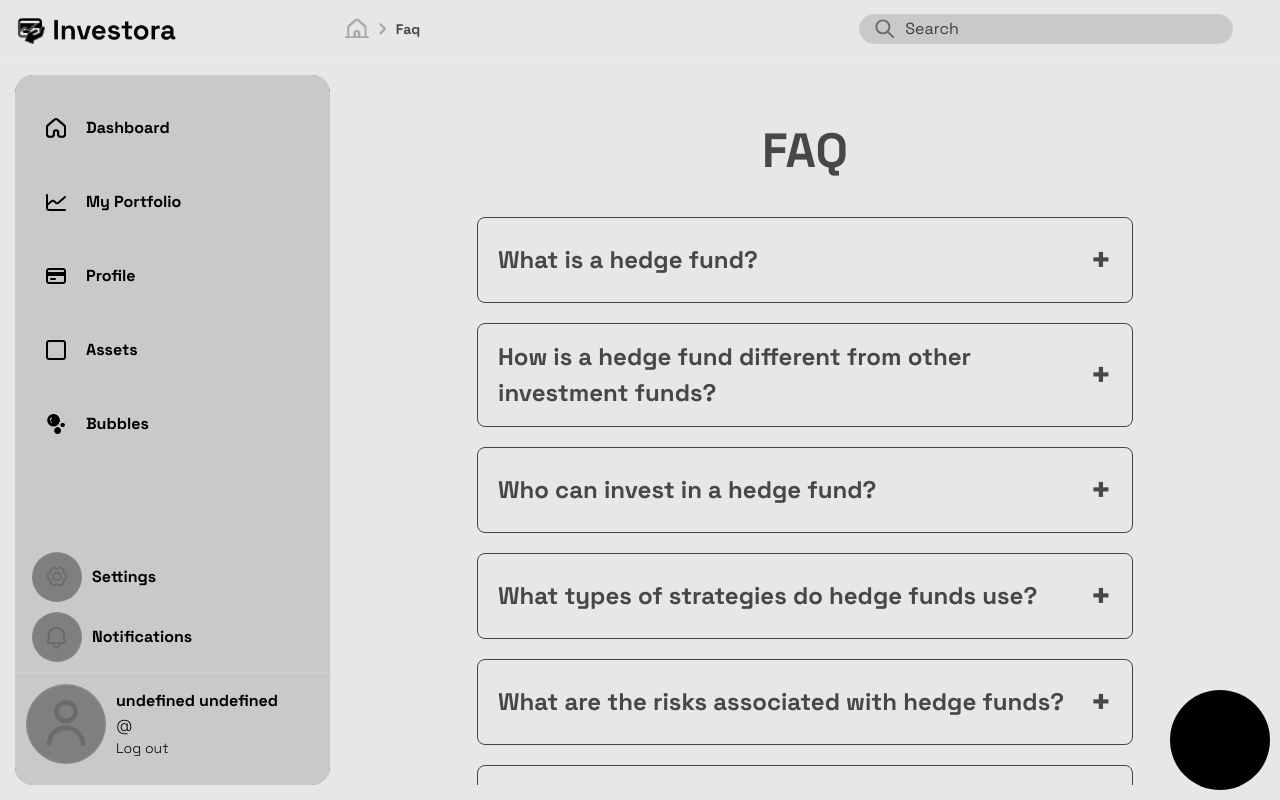
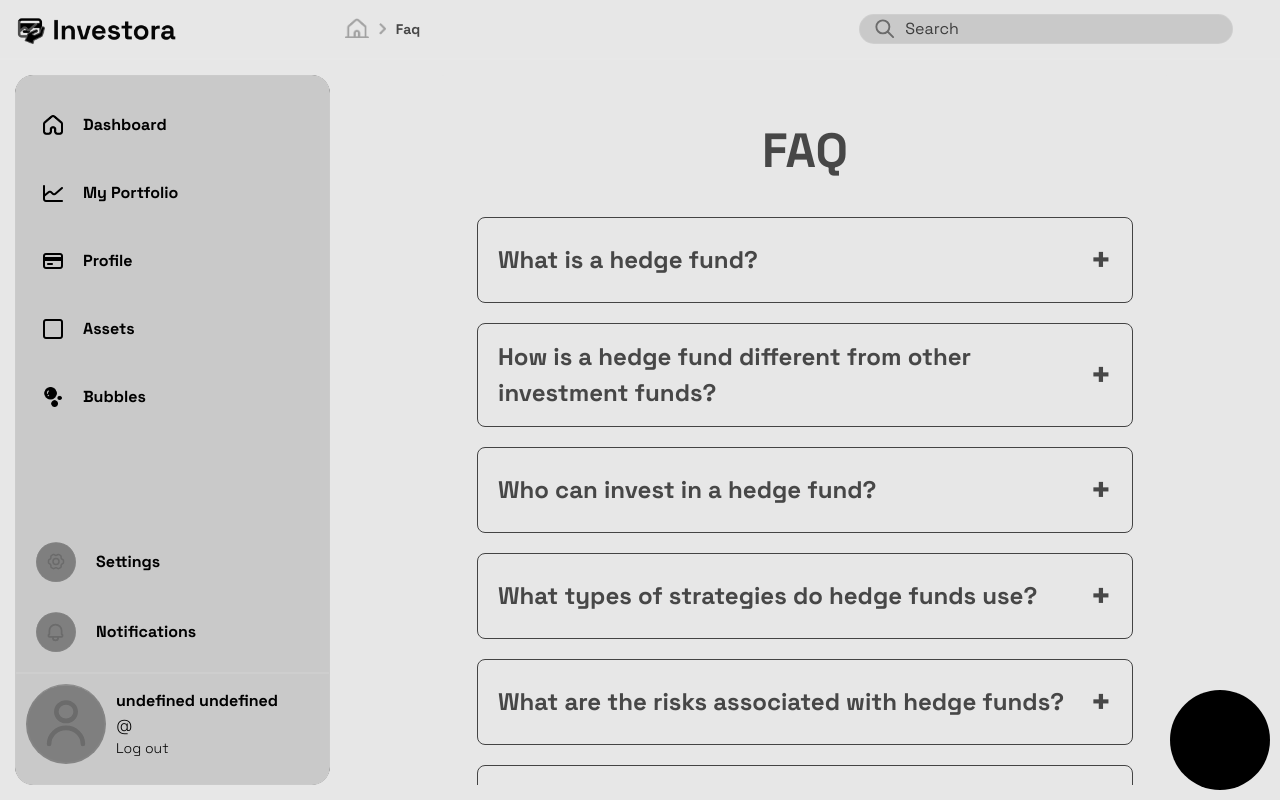
Before and after one commit to MaxRoenco/pbl-finance, a React (Vite) app in the folder Frontend/: page /faq in a window 1280 px wide. Built offline with nearby package versions, Linux system fonts and the light colour scheme.

Commit message:
Settings page

```diff
--- a/Frontend/src/App.jsx
+++ b/Frontend/src/App.jsx
@@ -26,6 +26,8 @@ import Assets from './components/Assets/Assets';
 import Contact from './components/ContactUs/Contact';
 import { StarsCanvas } from './components/canvas';
 import Preferences from './components/Preferences/Preferences';
+import Settings from './components/Settings/Settings';
+import Notifications from './components/Notifications/Notifications';
 
 function Layout() {
   const location = useLocation();
@@ -57,6 +59,8 @@ function Layout() {
             <Route path="/forgot" element={<ForgotPassword />} />
             <Route path="/buy" element={<Buy />} />
             <Route path="/assets" element={<Assets />} />
+            <Route path="/settings" element={<Settings />} />
+            <Route path="/notifications" element={<Notifications />} />
             <Route path="/chart" element={<Chart symbol='ETCUSDT' />} />
           </Routes>
         </Content>
--- a/Frontend/src/components/LeftBar/LeftBar.jsx
+++ b/Frontend/src/components/LeftBar/LeftBar.jsx
@@ -29,8 +29,14 @@ const LeftBar = () => {
                 </ul>
                 <div className={styles.lowerWrapper}>
                     <div className={styles.settings}>
-                        <div><img src={`${lightMode ? "gearLight.svg" : "gear.png"}`} alt="gear" /> Settings</div>
-                        <div><img src={`${lightMode ? "bellLight.svg" : "bell.png"}`} alt="bell" /> Notifications</div>
+                        <Link to='/settings' className={`${styles.linkItem1} ${location.pathname === '/settings' ? styles.selected : ''}`}>
+                            <img src={`${lightMode ? "gearLight.svg" : "gear.png"}`} alt="gear" />
+                            Settings
+                        </Link>
+                        <Link to='/notifications' className={`${styles.linkItem1} ${location.pathname === '/notifications' ? styles.selected : ''}`}>
+                            <img src={`${lightMode ? "bellLight.svg" : "bell.png"} `} alt="bell" className='' />
+                            Notifications
+                        </Link>
                     </div>
                     <div className={styles.infoContainer}>
                         <img src={`${lightMode ? "profileLight.svg" : "/profilepic.png"}`} alt="Profile" />
--- a/Frontend/src/components/LeftBar/LeftBar.module.css
+++ b/Frontend/src/components/LeftBar/LeftBar.module.css
@@ -48,7 +48,7 @@ transform: matrix(0.75, 0.66, -0.33, 0.94, 0, 0);
 }
 
 .linkItem {
-    padding: 20px;
+    padding: 17px;
     display: flex;
     justify-content: start;
     align-items: center;
@@ -58,7 +58,7 @@ transform: matrix(0.75, 0.66, -0.33, 0.94, 0, 0);
     transition: background-color ease 1s;
 }
 
-.linkItem::before {
+.linkItem::before, .linkItem1::before {
     content: '';
     position: absolute;
     left: 0;
@@ -69,17 +69,36 @@ transform: matrix(0.75, 0.66, -0.33, 0.94, 0, 0);
     transition: width 0.3s ease; /* Transition for width */
 }
 
-.linkItem:hover::before {
+.linkItem:hover::before , .linkItem1:hover::before {
     width: 3px; /* Expands to create the "border" */
 }
 
-.linkItem:hover {
+.linkItem:hover, .linkItem1:hover {
     background-color: rgba(220, 214, 241, 0.4);
     filter: drop-shadow(0px 4px 4px rgba(0, 0, 0, 0.25));
 }
 
 .linkItem>img {
     width: 20px;
+    margin-right: 20px;
+    margin-left: 10px;
+    z-index: 1
+}
+
+
+.linkItem1 {
+    padding: 10px;
+    display: flex;
+    justify-content: start;
+    align-items: center;
+    flex-direction: row;
+    background-color: rgba(0, 0, 0, 0);
+    position: relative;
+    transition: background-color ease 1s;
+}
+
+.linkItem1>img {
+    width: 40px;
     margin-right: 20px;
     margin-left: 10px;
     z-index: 1
@@ -104,7 +123,7 @@ transform: matrix(0.75, 0.66, -0.33, 0.94, 0, 0);
     display: flex;
     flex-direction: column;
     gap: 10px;
-    margin-bottom: 10px;
+    margin: 10px 0;
 }
 
 .settings>div {
--- /dev/null
+++ b/Frontend/src/components/Notifications/Notifications.jsx
@@ -0,0 +1,9 @@
+import React from 'react'
+
+const Notifications = () => {
+  return (
+    <div>Notifications</div>
+  )
+}
+
+export default Notifications
--- /dev/null
+++ b/Frontend/src/components/Settings/Settings.jsx
@@ -0,0 +1,15 @@
+import React from 'react'
+import { settings } from '../../constants'
+
+const Settings = () => {
+  return (
+    <section className='w-full h-screen overflow-y-clip'>
+        <h1 className='pb-3 text-[32px] font-grotesk font-bold' >Settings</h1>
+        <div className="w-full h-full bg-dark-secondary rounded-2xl">
+
+        </div>
+    </section>
+  )
+}
+
+export default Settings
--- a/Frontend/src/constants/index.js
+++ b/Frontend/src/constants/index.js
@@ -60,3 +60,36 @@ export const faqs = [
           "No, We cannot guarantee returns. Their performance is subject to market conditions and the success of the investment strategies employed. Like all investments, hedge funds carry the risk of loss.",
     },
   ];
+
+  export const settings = [
+    {
+      name: "account",
+      title: "Account",
+      desc: "The account"
+    },
+    {
+      name: "notifications",
+      title: "Notifications",
+      desc: "The notifications"
+    },
+    {
+      name: "privacy",
+      title: "Privacy",
+      desc: "The privacy settings"
+    },
+    {
+      name: "preferences",
+      title: "Preferences",
+      desc: "The preferences"
+    },
+    {
+      name: "appearance",
+      title: "Appearance",
+      desc: "The appearance"
+    },
+    {
+      name: "compliance",
+      title: "Compliance",
+      desc: "The compliance"
+    }
+  ]
```
